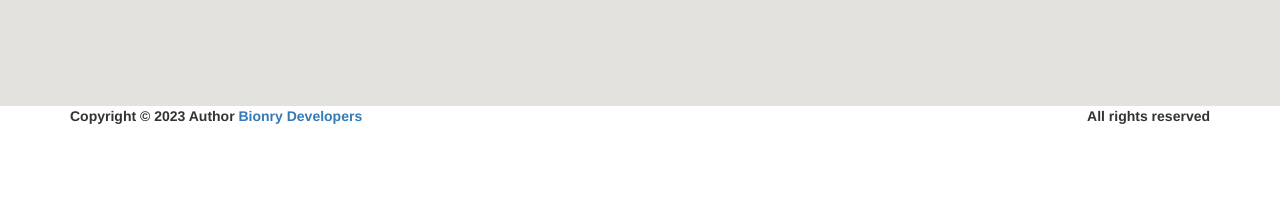
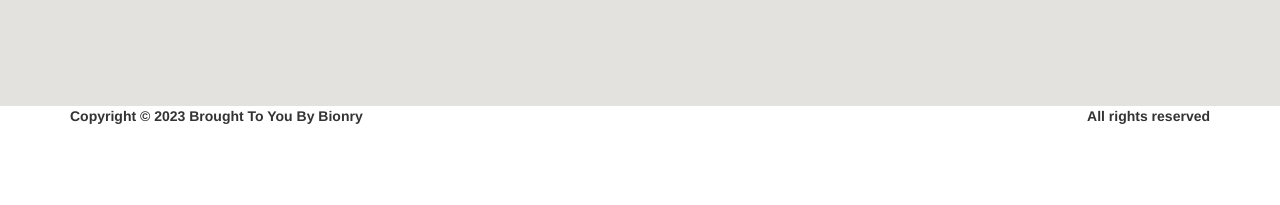
Before and after one commit to Ayush1820/Bionry, a PHP site: page /ecommerce/about_us.php in a window 1280 px wide. Shown: the part 595-800 px from the top of the page. Run offline with PHP 8.4, Linux system fonts and the light colour scheme; data comes from the database, SQL or seed files in the repository; some libraries are stand-ins or nearby versions.

Commit message:
email id change

```diff
--- a/admin/includes/footer.php
+++ b/admin/includes/footer.php
@@ -2,5 +2,5 @@
     <div class="pull-right hidden-xs">
       <b>All rights reserved</b>
     </div>
-    <strong>Copyright &copy; 2022 Brought To You By<a href="https://freeprojectscodes.com/">freeprojectscodes</a></strong>
+    <strong>Copyright &copy; 2023 Brought To You By Bionry</strong>
 </footer>
--- a/database/ecomm.sql
+++ b/database/ecomm.sql
@@ -177,7 +177,7 @@ CREATE TABLE `users` (
 
 INSERT INTO `users` (`id`, `email`, `password`, `type`, `firstname`, `lastname`, `address`, `contact_info`, `photo`, `status`, `activate_code`, `reset_code`, `created_on`) VALUES
 (1, 'admin@admin.com', '$2y$10$0SHFfoWzz8WZpdu9Qw//E.tWamILbiNCX7bqhy3od0gvK5.kSJ8N2', 1, 'Free Projects', 'Codes', '', '', 'favicon.png', 1, '', '', '2018-05-01'),
-(13, 'darkseid@gmail.com', '$2y$10$gr609UDuVtyEw/bbj5PGj.2Qm1keUHs086x87iXHdQKvDpAW.Yv7m', 0, 'darkseid', 'newgods', 'NYC', '3261114555', 'staysafe.png', 1, '', '', '2022-09-02');
+(13, 'user@gmail.com', '$2a$10$2uYuY/0dCtsC3lEcso1VVueGnDXpDhpliYVSlzGaq25butOquxSqW', 0, 'darkseid', 'newgods', 'NYC', '3261114555', 'staysafe.png', 1, '', '', '2022-09-02');
 
 --
 -- Indexes for dumped tables
--- a/includes/footer.php
+++ b/includes/footer.php
@@ -3,6 +3,6 @@
       <div class="pull-right hidden-xs">
         <b>All rights reserved</b>
       </div>
-      <strong>Copyright &copy; 2023 Author <a href="https://freeprojectscodes.com/">Bionry Developers</a></strong>
+      <strong>Copyright &copy; 2023 Brought To You By Bionry</strong>
     </div>
 </footer>
```
